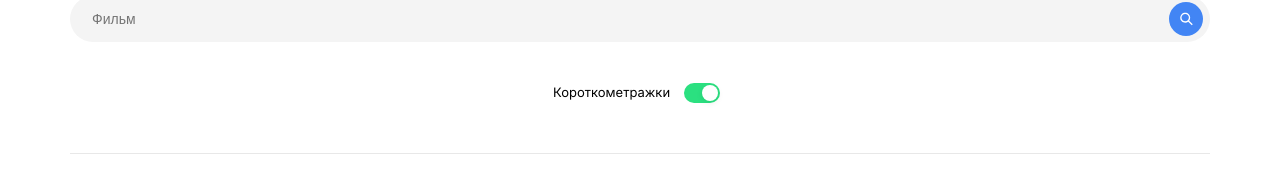
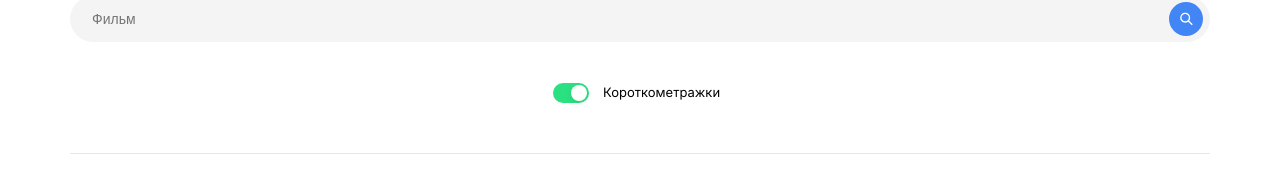
Before and after one commit to Ilya-Cherevko/movies-explorer-frontend, a React (Create React App) app: page /movies in a window 1280 px wide. Shown: the part 148-321 px from the top of the page. Built offline with nearby package versions, Linux system fonts and the light colour scheme.

Commit message:
Верстка/переверстка

```diff
--- a/src/components/SearchForm/SearchForm.jsx
+++ b/src/components/SearchForm/SearchForm.jsx
@@ -15,7 +15,6 @@ function SearchForm({ isShort, setIsShort, searchQuery, setSearchQuery, searchFi
           <button className="form-search__button" type="button"></button>
         </div>
         <label className="form-search__label" >
-          <p className="form-search__label-text">Короткометражки</p>
           <input
             className="form-search__checkbox"
             type="checkbox"
@@ -25,6 +24,7 @@ function SearchForm({ isShort, setIsShort, searchQuery, setSearchQuery, searchFi
           <div className="form-search__custom-checkbox">
             <div className="form-search__custom-mark"></div>
           </div>
+          <p className="form-search__label-text">Короткометражки</p>
         </label>
       </form>
     </section>
```
